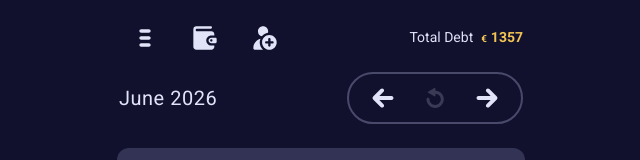
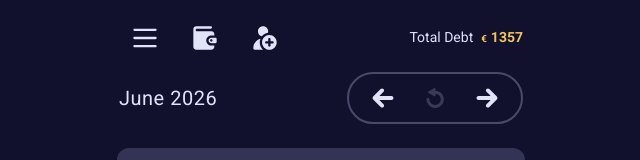
Before and after one commit to YianPap-70/Neiboard, a React (Vite) app: page / in a window 1280 px wide. Shown: the top 160 px of the page, without its empty margins (319-959 px from the left). Built offline with nearby package versions, Linux system fonts and the light colour scheme.

Commit message:
main settings icon

```diff
--- a/src/App.jsx
+++ b/src/App.jsx
@@ -920,7 +920,7 @@ export default function App() {
   <div className={HDR.topRow}>
     <div className={HDR.leftActionGroup}>
   <button className={HDR.touchTargetBtn} onClick={() => setIsMainMenuOpen(true)}>
-    <SpriteIcon id="icon-hamburger" className={ICN.actionIconSize} />
+    <SpriteIcon id="main-settings" className={ICN.actionIconSize} />
   </button>
   <WalletFlipButton onToggle={handleToggleView} t={t} />
   <button
```
Also changed, not shown: src/icons.svg.
